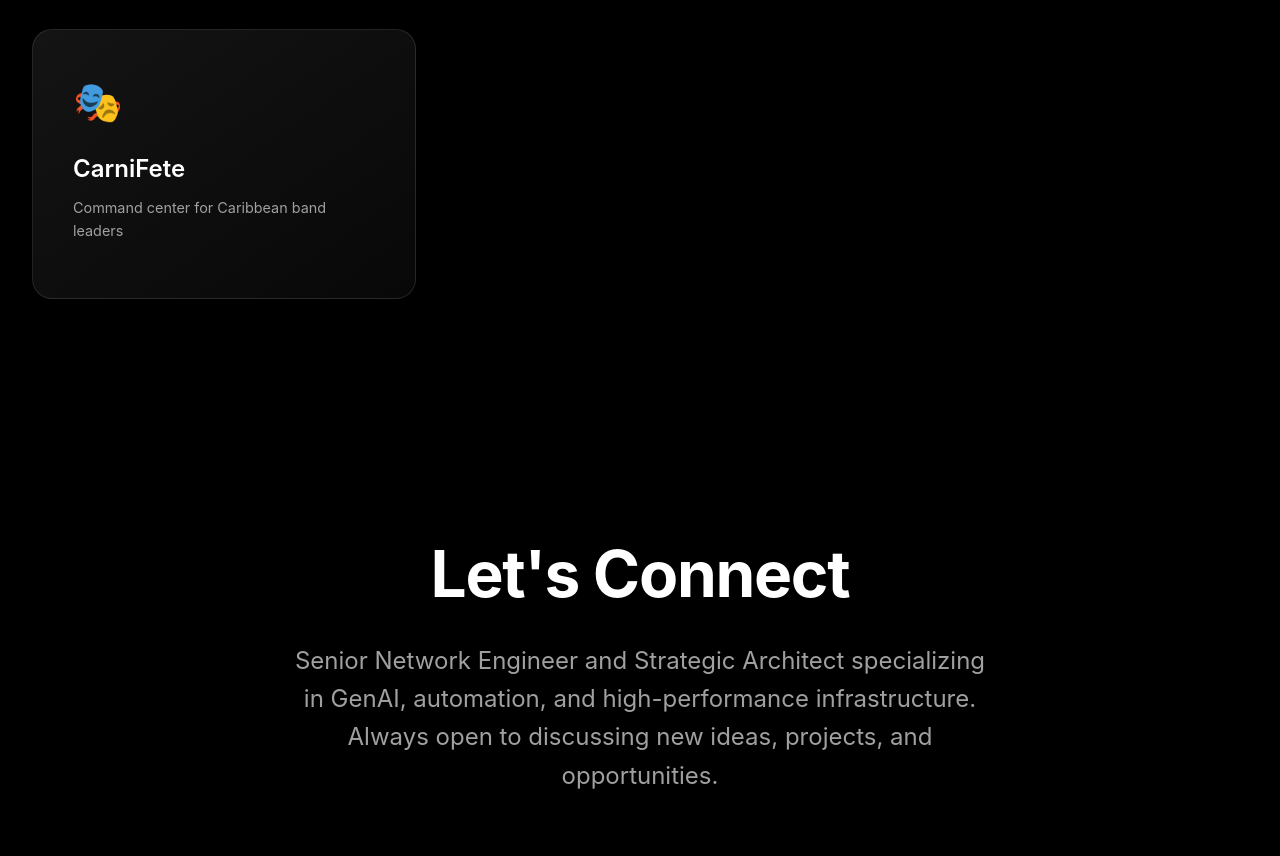
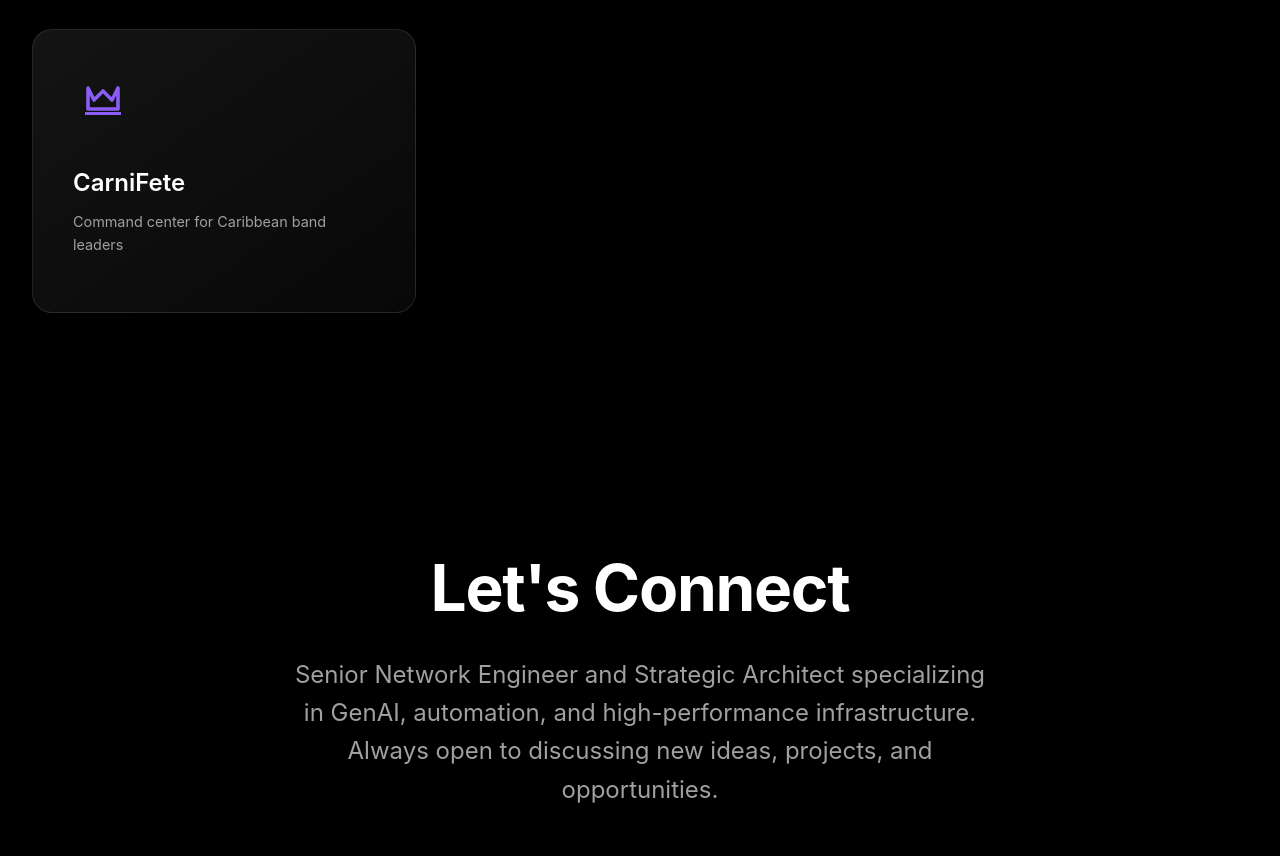
Before and after one commit to jtakyi88/jamestakyi, a plain HTML site: page index.html in a window 1280 px wide. Shown: the part 4522-5378 px from the top of the page. Drawn offline with Linux system fonts and the light colour scheme.

Commit message:
Add files via upload

```diff
--- a/index.html
+++ b/index.html
@@ -123,7 +123,7 @@
             </a>
 
             <a href="https://carnifete.com" class="saas-card" target="_blank">
-                <span class="saas-icon">🎭</span>
+                <span class="saas-icon"><img src="images/carnifete.svg" alt="CarniFete"></span>
                 <h3 class="saas-title">CarniFete</h3>
                 <p class="saas-tagline">Command center for Caribbean band leaders</p>
             </a>
```
